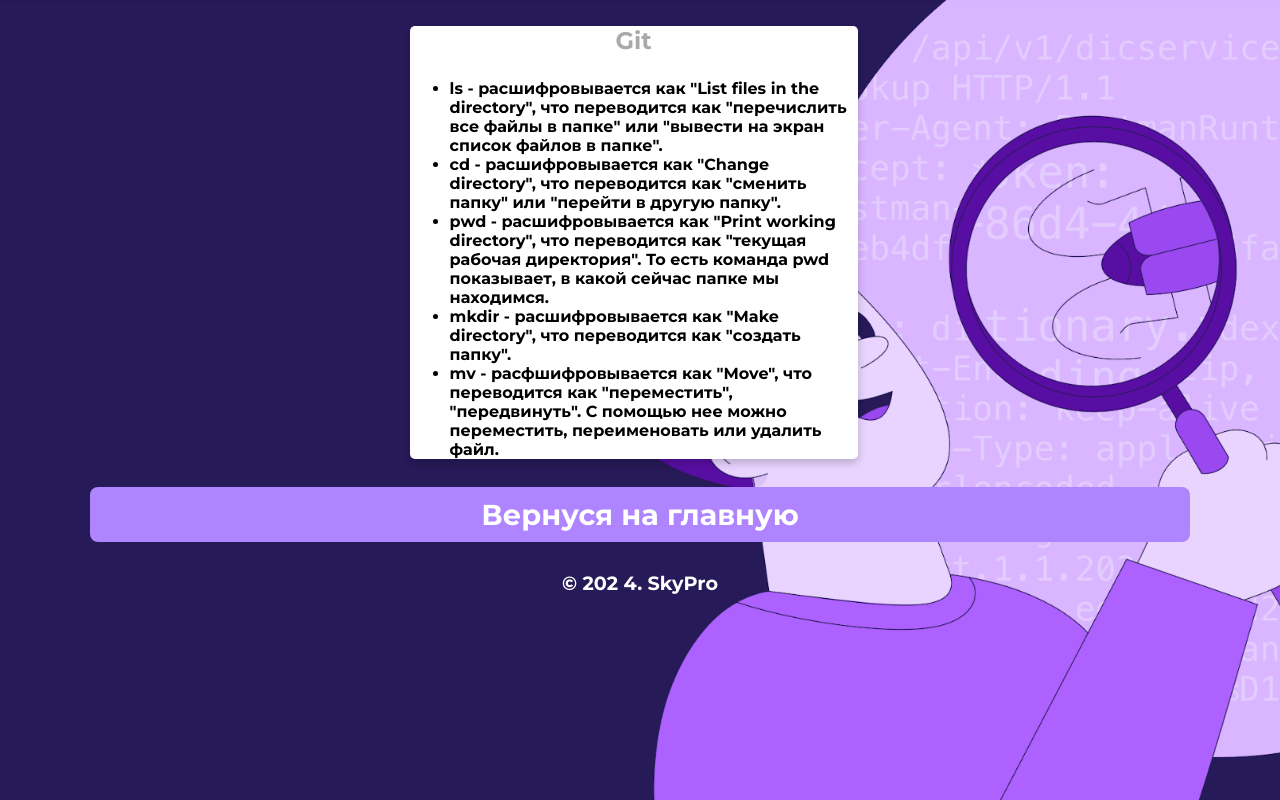
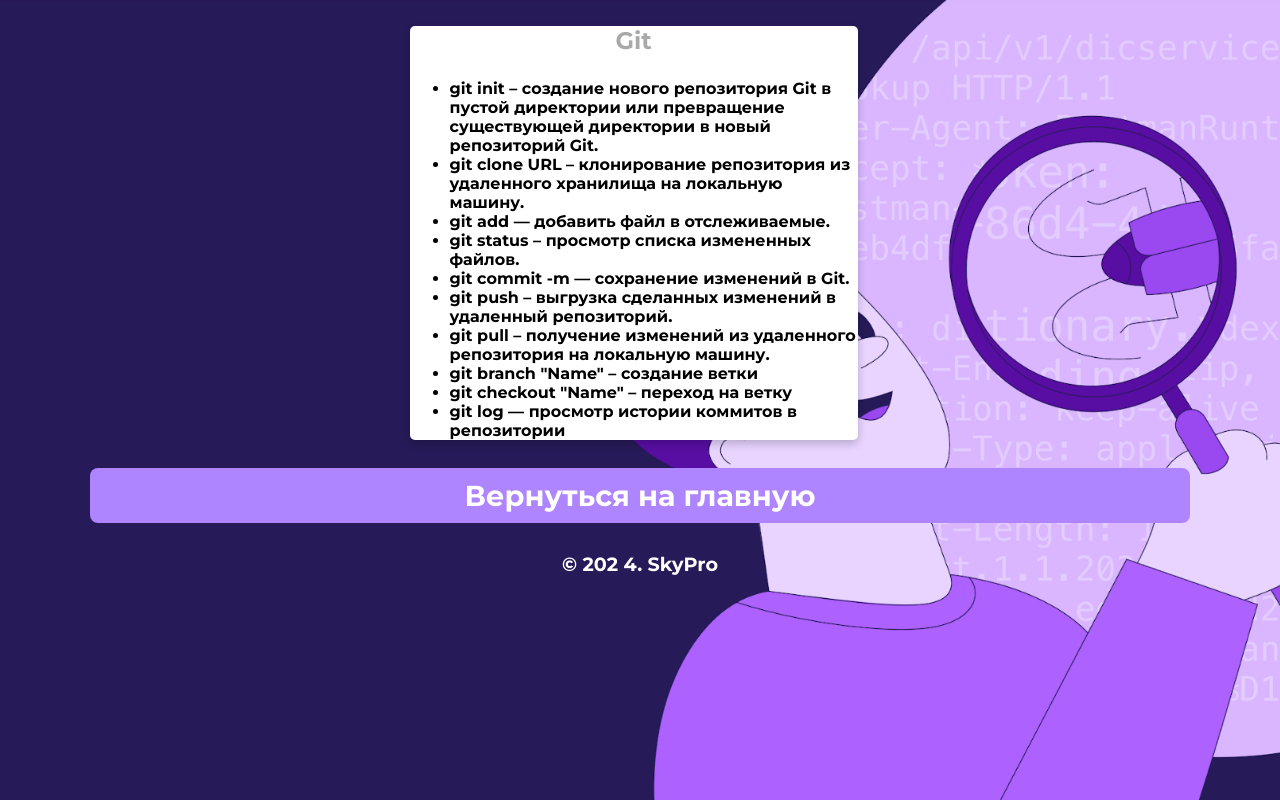
Before and after one commit to F3aithful/P2P_Homework, a plain HTML site: page html/git.html in a window 1280 px wide. Drawn offline with Linux system fonts and the light colour scheme.

Commit message:
Third commit

```diff
--- a/html/git.html
+++ b/html/git.html
@@ -14,17 +14,22 @@
       <div class="card">
          <p class="subtitle">Git</p>
           <ul>
-            <li>ls - расшифровывается как "List files in the directory", что переводится как "перечислить все файлы в папке" или "вывести на экран список файлов в папке".</li>
-            <li>cd - расшифровывается как "Change directory", что переводится как "сменить папку" или "перейти в другую папку".</li>
-            <li>pwd - расшифровывается как "Print working directory", что переводится как "текущая рабочая директория". То есть команда pwd показывает, в какой сейчас папке мы находимся. </li>
-            <li>mkdir - расшифровывается как "Make directory", что переводится как "создать папку".</li>
-            <li>mv - расфшифровывается как "Move", что переводится как "переместить", "передвинуть". С помощью нее можно переместить, переименовать или удалить файл. </li>
+            <li>git init – создание нового репозитория Git в пустой директории или превращение существующей директории в новый репозиторий Git. </li>
+            <li>git clone URL – клонирование репозитория из удаленного хранилища на локальную машину. </li>
+            <li>git add — добавить файл в отслеживаемые. </li>
+            <li>git status – просмотр списка измененных файлов. </li>
+            <li>git commit -m — сохранение изменений в Git. </li>
+            <li>git push – выгрузка сделанных изменений в удаленный репозиторий. </li>
+            <li>git pull – получение изменений из удаленного репозитория на локальную машину. </li>
+            <li>git branch "Name" – создание ветки</li>
+            <li>git checkout "Name" – переход на ветку</li>
+            <li>git log — просмотр истории коммитов в репозитории</li>
          </ul>
       </div>
       <!--footer-->
       <footer class="animated fadeIn">
          <p class="location" align="center">
-            <a href="mac.html">Вернуся на главную</a>
+            <a href="mac.html">Вернуться на главную</a>
          </p>
          &copy; 202 4. SkyPro
       </footer>
```
Also changed, not shown: defects.txt.
